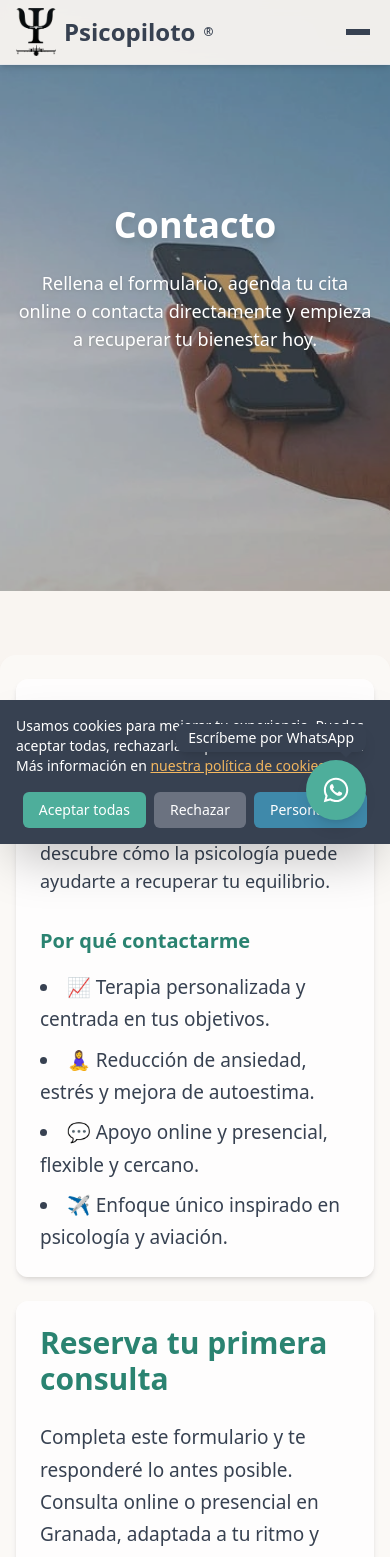
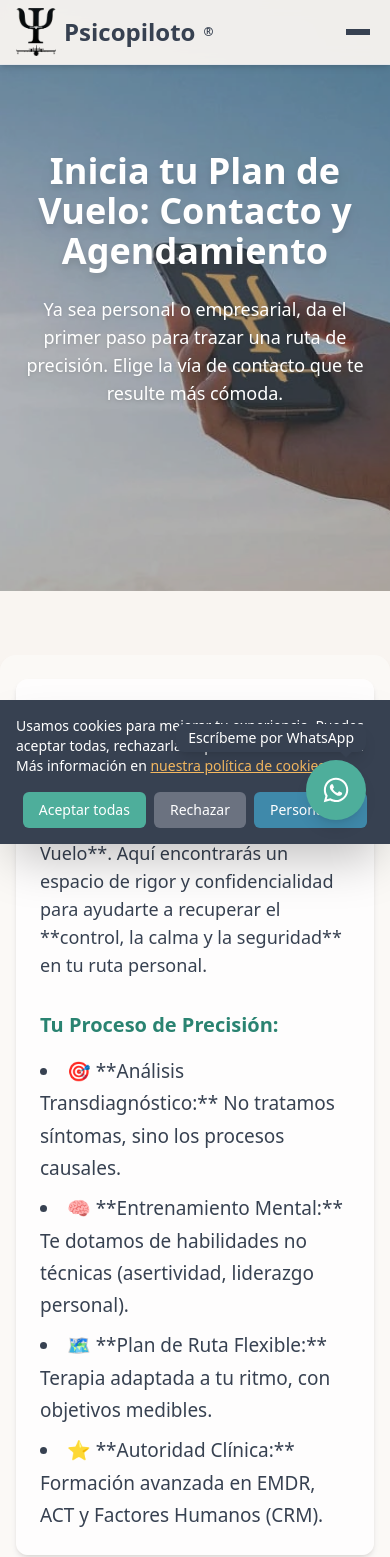
Before and after one commit to psicopiloto/psicopilotopage1, a Next.js app: page /contacto in a window 390 px wide. Shown: the top 1557 px of the page. Built offline with nearby package versions, Linux system fonts and the light colour scheme.

Commit message:
Update contacto.js

```diff
--- a/pages/contacto.js
+++ b/pages/contacto.js
@@ -48,8 +48,9 @@ export default function Contacto() {
   return (
     <div className="min-h-screen flex flex-col font-sans bg-psicopiloto-sand-50 text-psicopiloto-gray-700 relative">
       <NextSeo
-        title="Contacto | Psicopiloto"
-        description="Contacta con Psicopiloto y mejora tu bienestar emocional. Consulta online y presencial en Granada. Rellena el formulario o llama/WhatsApp directamente."
+        // OPTIMIZACIÓN A: Title enfocado en la acción y la PVU
+        title="Agenda tu Cita o Consulta \| Psicólogo Online, EMDR y Liderazgo (CRM)"
+        description="Elige tu modo de contacto: Agendamiento directo, WhatsApp o formulario. Inicia tu Plan de Vuelo Personal para recuperar el Control Ejecutivo sobre tu bienestar emocional."
         canonical="https://www.psicopiloto.com/contacto"
       />
 
@@ -57,8 +58,9 @@ export default function Contacto() {
       <Nav />
 
       <PageHeader
-        title="Contacto"
-        subtitle="Rellena el formulario, agenda tu cita online o contacta directamente y empieza a recuperar tu bienestar hoy."
+        // OPTIMIZACIÓN B: H1 que promueve la acción dual
+        title="Inicia tu Plan de Vuelo: Contacto y Agendamiento"
+        subtitle="Ya sea personal o empresarial, da el primer paso para trazar una ruta de precisión. Elige la vía de contacto que te resulte más cómoda."
         backgroundImage="/header-contacto.webp"
       />
 
@@ -69,37 +71,36 @@ export default function Contacto() {
             <div className="space-y-6">
               {/* Motivación */}
               <div className="bg-white/70 p-6 rounded-xl shadow-md">
-                <h3 className="text-2xl font-bold text-psicopiloto-blue-600 mb-4"> {/* ✨ CORRECCIÓN A: Coherencia de color (blue-600) */}
-                  Tu bienestar emocional es lo primero
+                <h3 className="text-2xl font-bold text-psicopiloto-blue-600 mb-4">
+                  Toma el Control Ejecutivo de tu Proceso
                 </h3>
                 <p className="text-lg text-psicopiloto-gray-700">
-                  Estoy aquí para acompañarte en tu proceso. Da el primer paso y descubre cómo la psicología puede ayudarte a recuperar tu equilibrio.
+                  Contactar es el paso más importante en cualquier **Plan de Vuelo**. Aquí encontrarás un espacio de rigor y confidencialidad para ayudarte a recuperar el **control, la calma y la seguridad** en tu ruta personal.
                 </p>
                 <br />
                 <h3 className="text-xl font-semibold text-psicopiloto-green-600 mb-4">
-                  Por qué contactarme
+                  Tu Proceso de Precisión:
                 </h3>
                 <ul className="list-disc list-inside text-psicopiloto-gray-700 space-y-2">
-                  {/* ✅ MUY BIEN: Refuerzo de UVP con emojis */}
-                  <li>📈 Terapia personalizada y centrada en tus objetivos.</li>
-                  <li>🧘‍♀️ Reducción de ansiedad, estrés y mejora de autoestima.</li>
-                  <li>💬 Apoyo online y presencial, flexible y cercano.</li>
-                  <li>✈️ Enfoque único inspirado en psicología y aviación.</li>
+                  {/* OPTIMIZACIÓN C: Refuerzo de PVU */}
+                  <li>🎯 **Análisis Transdiagnóstico:** No tratamos síntomas, sino los procesos causales.</li>
+                  <li>🧠 **Entrenamiento Mental:** Te dotamos de habilidades no técnicas (asertividad, liderazgo personal).</li>
+                  <li>🗺️ **Plan de Ruta Flexible:** Terapia adaptada a tu ritmo, con objetivos medibles.</li>
+                  <li>⭐ **Autoridad Clínica:** Formación avanzada en EMDR, ACT y Factores Humanos (CRM).</li>
                 </ul>
               </div>
 
               {/* Formulario */}
               <div className="bg-white/70 p-6 rounded-xl shadow-md">
                 <h2 className="text-3xl font-semibold text-psicopiloto-green-600 mb-6">
-                  Reserva tu primera consulta
+                  Formulario: Describe tu Turbulencia
                 </h2>
                 <p className="text-psicopiloto-gray-600 mb-6">
-                  Completa este formulario y te responderé lo antes posible. Consulta online o presencial en Granada, adaptada a tu ritmo y necesidades.
+                  Completa este formulario con tu información esencial. Te responderé personalmente lo antes posible para trazar tu **primera ruta de consulta** (Online o Presencial en Granada).
                 </p>
 
-                <form onSubmit={handleSubmit} className="grid gap-4" aria-label="Formulario de contacto para primera consulta"> {/* ✨ CORRECCIÓN B: ARIA Label en formulario */}
+                <form onSubmit={handleSubmit} className="grid gap-4" aria-label="Formulario de contacto para primera consulta">
 
-                  {/* ✨ CORRECCIÓN C: Accesibilidad (A11Y) - Añadir etiquetas <label> */}
                   <label htmlFor="nombre" className="sr-only">Nombre completo *</label>
                   <input
                     id="nombre"
@@ -160,12 +161,12 @@ export default function Contacto() {
                   <button
                     type="submit"
                     className="px-6 py-3 bg-psicopiloto-green-600 hover:bg-psicopiloto-green-700 text-white rounded-lg font-semibold transition-colors"
-                    disabled={status === "Enviando..."} // ✨ CORRECCIÓN D: Deshabilitar el botón durante el envío
+                    disabled={status === "Enviando..."}
                   >
-                    {status === "Enviando..." ? "Enviando..." : "Enviar consulta"}
+                    {status === "Enviando..." ? "Enviando..." : "Enviar Plan de Ruta"}
                   </button>
                 </form>
-                {status && <p className={`mt-4 text-sm ${status.startsWith("✅") ? 'text-psicopiloto-green-600' : 'text-red-600'}`}>{status}</p>} {/* ✨ CORRECCIÓN E: Estilo de mensaje de estado */}
+                {status && <p className={`mt-4 text-sm ${status.startsWith("✅") ? 'text-psicopiloto-green-600' : 'text-red-600'}`}>{status}</p>}
               </div>
             </div>
 
@@ -173,29 +174,29 @@ export default function Contacto() {
             <div className="space-y-6">
               {/* Contacto directo */}
               <div className="bg-white/70 p-6 rounded-xl shadow-md space-y-2 order-2 md:order-1">
-                <h3 className="text-xl font-semibold text-psicopiloto-green-600">
-                  Contacto directo
+                <h3 className="text-xl font-semibold text-psicopiloto-blue-600">
+                  Opciones de Contacto Rápido
                 </h3>
-                {/* ✨ CORRECCIÓN F: Añadir focus states a los enlaces directos */}
+                {/* OPTIMIZACIÓN D: Uso de lenguaje CTA */}
                 <p>
-                  📞 Teléfono:{" "}
+                  📞 Teléfono Directo:{" "}
                   <a href="tel:+34676230537" className="underline text-psicopiloto-green-600 hover:text-psicopiloto-green-700 focus:outline-none focus:ring-1 focus:ring-psicopiloto-green-400 rounded">
-                    676 230 537
+                    Llamar ahora
                   </a>
                 </p>
                 <p>
-                  💬 WhatsApp:{" "}
+                  💬 WhatsApp Inmediato:{" "}
                   <a
                     href="https://wa.me/34676230537"
                     target="_blank"
                     rel="noopener noreferrer"
                     className="underline text-psicopiloto-green-600 hover:text-psicopiloto-green-700 focus:outline-none focus:ring-1 focus:ring-psicopiloto-green-400 rounded"
                   >
-                    Chatea ahora
+                    Enviar mensaje
                   </a>
                 </p>
                 <p>
-                  ✉️ Email:{" "}
+                  ✉️ Email Corporativo:{" "}
                   <a
                     href="mailto:info@psicopiloto.com"
                     className="underline text-psicopiloto-green-600 hover:text-psicopiloto-green-700 focus:outline-none focus:ring-1 focus:ring-psicopiloto-green-400 rounded"
@@ -207,26 +208,25 @@ export default function Contacto() {
 
               {/* Google Calendar */}
               <div className="bg-white/70 p-6 rounded-xl shadow-md order-1 md:order-3">
-                <h3 className="text-xl font-semibold text-psicopiloto-green-600 mb-4">
-                  Agenda tu cita ONLINE directamente
+                <h3 className="text-xl font-semibold text-psicopiloto-blue-600 mb-4">
+                  Agendamiento Online (Selecciona tu Slot)
                 </h3>
                 <div className="w-full h-[400px] md:h-[600px] overflow-auto">
                   <iframe
-                    title="Calendario de citas online de Psicopiloto" // ✨ CORRECCIÓN G: Añadir título para accesibilidad
+                    title="Calendario de citas online de Psicopiloto"
                     src="https://calendar.google.com/calendar/appointments/schedules/AcZssZ3TLXLFOovykq6hop3UczOKvHCWc8oPtXbRNyrBby0asXzyaYPZu5ngp4vhB-bn0vPjE0qhEuSR?gv=true"
                     style={{ border: 0, width: "100%", height: "100%" }}
                     frameBorder="0"
-                    // scrolling="auto" // ✨ CORRECCIÓN H: 'scrolling' está obsoleto en HTML5; se maneja con CSS.
                   ></iframe>
                 </div>
               </div>
 
               {/* Protección de datos (Contraste) */}
-              <div className="text-sm text-psicopiloto-gray-700 order-3 md:order-2"> {/* ✨ CORRECCIÓN I: Mejorar contraste del texto */}
+              <div className="text-sm text-psicopiloto-gray-700 order-3 md:order-2">
                 <p>
-                  <strong>Protección de datos:</strong> Tus datos serán tratados con confidencialidad y solo para responder a tu consulta. Consulta nuestra{" "}
+                  <strong>Seguridad y Confidencialidad:</strong> Tus datos serán tratados bajo la máxima discreción y ética profesional (M-30360). Consulta nuestra{" "}
                   <a href="/aviso-legal" className="text-psicopiloto-green-600 underline hover:text-psicopiloto-green-700 focus:ring-1 focus:ring-psicopiloto-green-400 rounded">
-                    política de privacidad
+                    política de privacidad y aviso legal
                   </a>
                   .
                 </p>
@@ -239,8 +239,7 @@ export default function Contacto() {
           <div className="mt-16 relative h-[400px] md:h-[500px] w-full rounded-xl overflow-hidden shadow-lg">
             <Image
               src="/contacto.webp"
-              // ✨ CORRECCIÓN J: Alt más descriptivo
-              alt="Sala de espera o despacho de psicología para terapia presencial en Granada"
+              alt="Despacho de psicología para terapia presencial en Granada con enfoque de alto rendimiento"
               fill
               style={{ objectFit: "cover" }}
               priority
```
